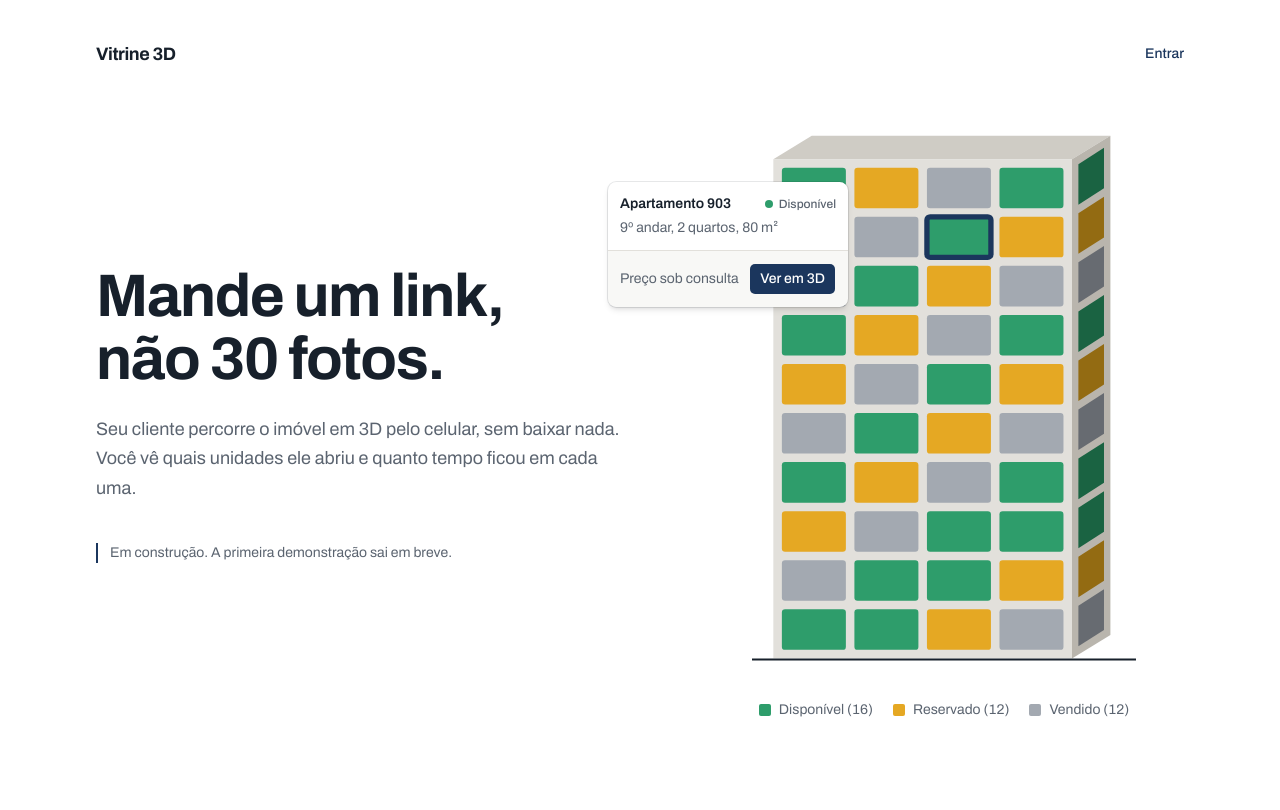
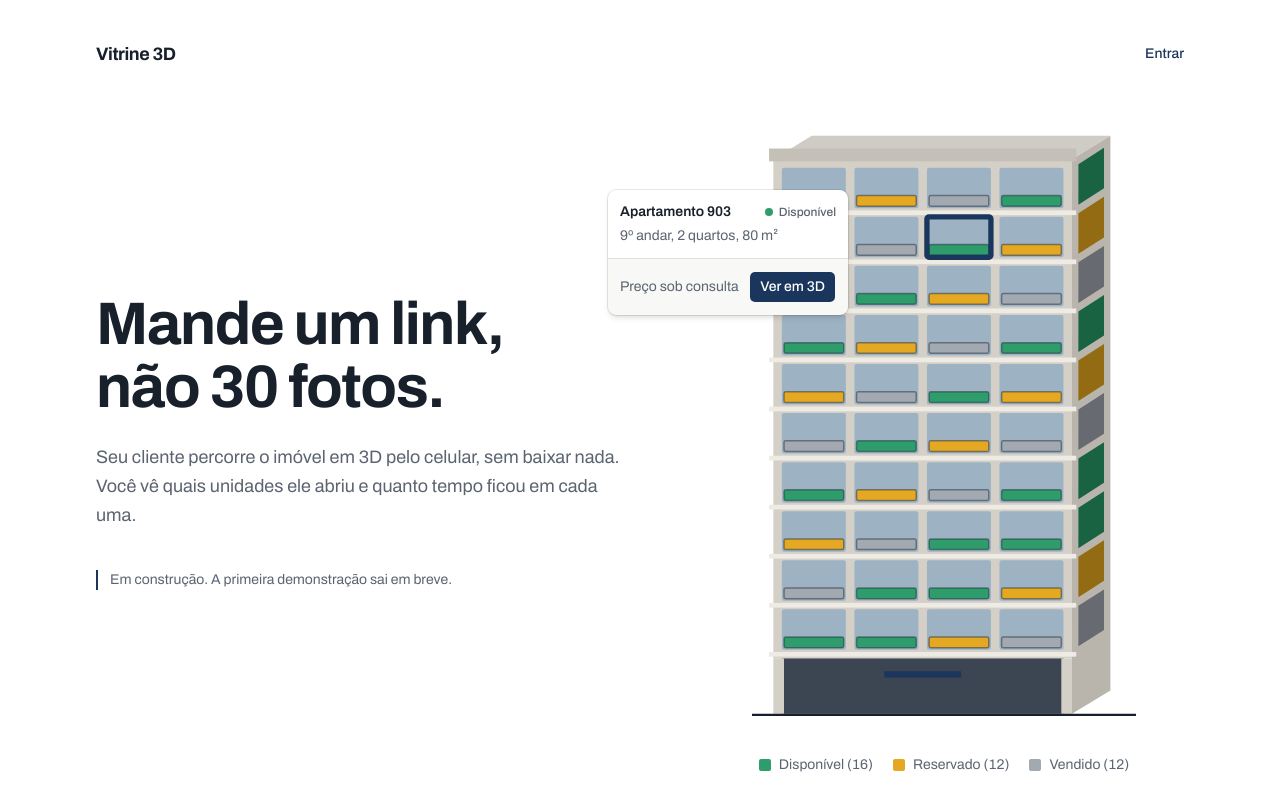
Before and after one commit to DiegoCarvalho-dev/vitrine3d, a Next.js app: page / in a window 1280 px wide. Shown: the top 810 px of the page. Built offline with nearby package versions, Linux system fonts and the light colour scheme.

Commit message:
feat(3d): aparência de edifício real no 3D e na ilustração (#12)
- Térreo, lajes, vidro, faixa de status na varanda, platibanda e casa de máquinas
- Luz de fim de tarde e sombra suave; memória da GPU liberada
- SVG da home e do painel com o mesmo visual

Closes #12

```diff
--- a/src/app/e/[slug]/page.tsx
+++ b/src/app/e/[slug]/page.tsx
@@ -126,6 +126,7 @@ export default async function TourPage({ params }: Props) {
           >
             {isBuilding ? (
               <TourBuilding
+                accentColor={brand}
                 floors={project.numero_andares!}
                 unitsPerFloor={project.unidades_por_andar!}
                 // Only what the 3D needs goes to the browser.
--- a/src/app/e/[slug]/tour-building.tsx
+++ b/src/app/e/[slug]/tour-building.tsx
@@ -69,10 +69,13 @@ export function TourBuilding({
   floors,
   unitsPerFloor,
   units,
+  accentColor,
 }: {
   floors: number;
   unitsPerFloor: number;
   units: TourUnit[];
+  /** The broker's brand color (entrance canopy). */
+  accentColor?: string;
 }) {
   const [selected, setSelected] = useState<SelectedUnit | null>(null);
   // null on the server (no document); true/false in the browser.
@@ -145,6 +148,7 @@ export function TourBuilding({
                 getNumber={getNumber}
                 selected={selected?.number ?? null}
                 onSelectUnit={setSelected}
+                accentColor={accentColor}
               />
             </Fallback3D>
           </div>
--- a/src/components/building-illustration.tsx
+++ b/src/components/building-illustration.tsx
@@ -20,6 +20,7 @@ const DEPTH_X = 18; // profundidade da lateral (perspectiva oblíqua)
 const DEPTH_Y = -11;
 const LEFT = 10;
 const TOP = 24;
+const LOBBY_H = 26; // térreo mais alto que um andar
 
 const fill = (status: UnitStatus) => `var(--status-${status})`;
 const shade = (status: UnitStatus) =>
@@ -55,7 +56,8 @@ export function BuildingIllustration({
   const facadeW = unitsPerFloor * UNIT_W + (unitsPerFloor + 1) * GAP;
   const facadeH = floors * UNIT_H + (floors + 1) * GAP;
   const right = LEFT + facadeW;
-  const bottom = TOP + facadeH;
+  const towerBottom = TOP + facadeH;
+  const bottom = towerBottom + LOBBY_H; // térreo envidraçado embaixo
 
   const count = { disponivel: 0, reservado: 0, vendido: 0 };
   for (let floor = 1; floor <= floors; floor++)
@@ -82,14 +84,60 @@ export function BuildingIllustration({
         points={`${right},${TOP} ${right + DEPTH_X},${TOP + DEPTH_Y} ${right + DEPTH_X},${bottom + DEPTH_Y} ${right},${bottom}`}
         fill="#b9b5ad"
       />
-      {/* Fachada */}
-      <rect x={LEFT} y={TOP} width={facadeW} height={facadeH} fill="#e2e0db" />
+      {/* Fachada (concreto) */}
+      <rect x={LEFT} y={TOP} width={facadeW} height={facadeH} fill="#d4d0c8" />
+      {/* Platibanda (cobertura) */}
+      <rect
+        x={LEFT - 2}
+        y={TOP - 5}
+        width={facadeW + 4}
+        height={6}
+        fill="#c4c0b8"
+      />
+      {/* Térreo: vidro escuro, pilares e marquise na cor da marca */}
+      <rect
+        x={LEFT + 4}
+        y={towerBottom}
+        width={facadeW - 8}
+        height={LOBBY_H}
+        fill="#3b4652"
+      />
+      <rect
+        x={LEFT}
+        y={towerBottom}
+        width={5}
+        height={LOBBY_H}
+        fill="#d4d0c8"
+      />
+      <rect
+        x={right - 5}
+        y={towerBottom}
+        width={5}
+        height={LOBBY_H}
+        fill="#d4d0c8"
+      />
+      <rect
+        x={LEFT + facadeW / 2 - 18}
+        y={towerBottom + 6}
+        width={36}
+        height={3}
+        // Broker's brand on the tour (sets --brand), theme color elsewhere.
+        style={{ fill: "var(--brand, var(--primary))" }}
+      />
 
       {rows.map((floor, row) => {
         const y = TOP + GAP + row * (UNIT_H + GAP);
         const lastStatus = statusAt(floor, unitsPerFloor);
         return (
           <g key={floor}>
+            {/* Laje aparente, um pouco para fora da fachada */}
+            <rect
+              x={LEFT - 2}
+              y={y + UNIT_H + GAP / 2 - 1}
+              width={facadeW + 4}
+              height={2.2}
+              fill="#eeebe5"
+            />
             {Array.from({ length: unitsPerFloor }, (_, i) => {
               const position = i + 1;
               const status = statusAt(floor, position);
@@ -98,17 +146,43 @@ export function BuildingIllustration({
                 highlighted?.floor === floor &&
                 highlighted.position === position;
               return status ? (
+                <g key={position}>
+                  {/* Vidro do apartamento */}
                   <rect
-                  key={position}
                     x={x}
                     y={y}
                     width={UNIT_W}
                     height={UNIT_H}
-                  rx={1.5}
+                    rx={1}
+                    fill="#9db3c4"
+                  />
+                  {/* Faixa da varanda na cor do status; o contorno separa o
+                      cinza de "vendido" do vidro azulado. */}
+                  <rect
+                    x={x + 1}
+                    y={y + UNIT_H - 6}
+                    width={UNIT_W - 2}
+                    height={5}
+                    rx={0.8}
                     style={{ fill: fill(status) }}
-                  stroke={isHighlighted ? "var(--primary)" : "none"}
-                  strokeWidth={isHighlighted ? 2.5 : 0}
+                    stroke="#17202b"
+                    strokeOpacity={0.45}
+                    strokeWidth={0.7}
                   />
+                  {/* Destaque por cima de tudo, para não ser cortado pela faixa */}
+                  {isHighlighted && (
+                    <rect
+                      x={x}
+                      y={y}
+                      width={UNIT_W}
+                      height={UNIT_H}
+                      rx={1}
+                      fill="none"
+                      stroke="var(--primary)"
+                      strokeWidth={2.5}
+                    />
+                  )}
+                </g>
               ) : (
                 <rect
                   key={position}
--- a/src/components/three/BuildingPreview.tsx
+++ b/src/components/three/BuildingPreview.tsx
@@ -1,6 +1,11 @@
 "use client";
 
-import { Edges, OrbitControls, useCursor } from "@react-three/drei";
+import {
+  ContactShadows,
+  Edges,
+  OrbitControls,
+  useCursor,
+} from "@react-three/drei";
 import { Canvas, type ThreeEvent, useThree } from "@react-three/fiber";
 import { useEffect, useMemo, useState } from "react";
 import {
@@ -42,7 +47,12 @@ type BuildingPreviewProps = {
   getNumber?: (floor: number, position: number) => string;
   selected?: string | null;
   onSelectUnit?: (unit: SelectedUnit) => void;
+  /** Cor de detalhe (marquise da entrada): a marca do corretor. */
+  accentColor?: string;
 };
+
+const LOBBY_H = 1.3; // térreo mais alto que os andares
+const CONCRETE = "#d4d0c8";
 // Se o dedo/mouse andou mais que isso entre apertar e soltar, foi para girar a
 // câmera, não para escolher uma unidade.
 const MAX_CLICK_DRAG_PX = 6;
@@ -56,8 +66,10 @@ export function BuildingPreview({
   getNumber,
   selected = null,
   onSelectUnit,
+  accentColor = SELECTED_EDGE,
 }: BuildingPreviewProps) {
-  const height = floors * (UNIT_H + GAP);
+  // Térreo + andares + cobertura.
+  const height = LOBBY_H + floors * (UNIT_H + GAP) + 1;
   const width = unitsPerFloor * (UNIT_W + GAP);
   // Raio da "esfera" que envolve o prédio: base para enquadrar e limitar o zoom.
   const radius = 0.5 * Math.hypot(width, height, UNIT_D);
@@ -80,8 +92,18 @@ export function BuildingPreview({
       <color attach="background" args={["#f2f1ee"]} />
       {/* Neblina da mesma cor do fundo: o chão "some" no horizonte, sem borda. */}
       <fog attach="fog" args={["#f2f1ee", height * 3, height * 8]} />
-      <hemisphereLight args={["#ffffff", "#b9b5ad", 2]} />
-      <directionalLight position={[8, 16, 10]} intensity={1.8} />
+      {/* Luz de fim de tarde: céu claro, sol baixo e quente pela direita. */}
+      <hemisphereLight args={["#f4f6fa", "#b9b5ad", 1.7]} />
+      <directionalLight
+        position={[10, 12, 8]}
+        intensity={2.1}
+        color="#fff0dc"
+      />
+      <directionalLight
+        position={[-8, 6, -6]}
+        intensity={0.5}
+        color="#dfe8f2"
+      />
 
       <Building
         floors={floors}
@@ -90,6 +112,18 @@ export function BuildingPreview({
         getNumber={getNumber}
         selected={selected}
         onSelectUnit={onSelectUnit}
+        accentColor={accentColor}
+      />
+      {/* Sombra suave no chão, calculada uma vez (frames={1}): quase de graça. */}
+      <ContactShadows
+        // New building size → new shadow (it is drawn only once).
+        key={`${floors}x${unitsPerFloor}`}
+        position={[0, 0.01, 0]}
+        scale={Math.max(width, UNIT_D) * 2.2}
+        far={height}
+        blur={2.5}
+        opacity={0.35}
+        frames={1}
       />
 
       {/* Chão */}
@@ -157,27 +191,77 @@ function Building({
   getNumber,
   selected,
   onSelectUnit,
+  accentColor,
 }: Required<
-  Pick<BuildingPreviewProps, "floors" | "unitsPerFloor" | "getStatus">
+  Pick<
+    BuildingPreviewProps,
+    "floors" | "unitsPerFloor" | "getStatus" | "accentColor"
+  >
 > &
   Pick<BuildingPreviewProps, "getNumber" | "selected" | "onSelectUnit">) {
   const [hovered, setHovered] = useState<string | null>(null);
   useCursor(hovered !== null); // mãozinha no desktop ao passar sobre uma unidade
 
-  // Uma geometria e um material por status, compartilhados por todas as caixas.
-  const geometry = useMemo(() => new BoxGeometry(UNIT_W, UNIT_H, UNIT_D), []);
-  const materials = useMemo(
+  // Geometrias e materiais compartilhados por todas as unidades (poucas
+  // alocações; o celular agradece).
+  const {
+    glassGeometry,
+    glassMaterial,
+    bandGeometry,
+    slabGeometry,
+    slabMaterial,
+  } = useMemo(
+    () => ({
+      glassGeometry: new BoxGeometry(
+        UNIT_W - 0.08,
+        UNIT_H - 0.1,
+        UNIT_D - 0.25,
+      ),
+      glassMaterial: new MeshStandardMaterial({
+        color: "#9db3c4",
+        roughness: 0.12,
+        metalness: 0.35,
+      }),
+      bandGeometry: new BoxGeometry(UNIT_W - 0.16, 0.26, 0.1),
+      slabGeometry: new BoxGeometry(1, 0.1, UNIT_D + 0.35),
+      slabMaterial: new MeshStandardMaterial({
+        color: "#e6e3dc",
+        roughness: 0.9,
+      }),
+    }),
+    [],
+  );
+  // Free the GPU memory when the 3D leaves the screen (R3F doesn't dispose
+  // objects passed as props).
+  useEffect(
+    () => () => {
+      glassGeometry.dispose();
+      glassMaterial.dispose();
+      bandGeometry.dispose();
+      slabGeometry.dispose();
+      slabMaterial.dispose();
+    },
+    [glassGeometry, glassMaterial, bandGeometry, slabGeometry, slabMaterial],
+  );
+  const bandMaterials = useMemo(
     () =>
       Object.fromEntries(
         UNIT_STATUSES.map((status) => [
           status,
           new MeshStandardMaterial({
             color: STATUS_HEX[status],
-            roughness: 0.8,
+            roughness: 0.5,
+            emissive: STATUS_HEX[status],
+            emissiveIntensity: 0.15, // keeps the status readable in the shade
           }),
         ]),
       ) as Record<UnitStatus, MeshStandardMaterial>,
     [],
+  );
+
+  useEffect(
+    () => () => Object.values(bandMaterials).forEach((m) => m.dispose()),
+    [bandMaterials],
   );
 
   const units = useMemo(
@@ -191,32 +275,82 @@ function Building({
     onSelectUnit?.(unit);
   }
 
-  const coreWidth = unitsPerFloor * (UNIT_W + GAP) - GAP * 2;
-  const coreHeight = floors * (UNIT_H + GAP) - GAP;
+  const coreWidth = unitsPerFloor * (UNIT_W + GAP) - GAP;
+  const towerHeight = floors * (UNIT_H + GAP);
+  const floorHeights = useMemo(
+    () => Array.from({ length: floors + 1 }, (_, i) => i * (UNIT_H + GAP)),
+    [floors],
+  );
 
   return (
     <group>
-      {/* Estrutura de concreto: aparece nos vãos entre as unidades. Não é clicável. */}
-      <mesh position={[0, coreHeight / 2, 0]} raycast={() => null}>
-        <boxGeometry args={[coreWidth, coreHeight, UNIT_D - 0.2]} />
-        <meshStandardMaterial color="#cfccc5" roughness={0.95} />
+      {/* Térreo: vidro escuro, pilares e marquise de entrada (cor da marca). */}
+      <group raycast={() => null}>
+        <mesh position={[0, LOBBY_H / 2, 0]} raycast={() => null}>
+          <boxGeometry args={[coreWidth - 0.3, LOBBY_H, UNIT_D - 0.6]} />
+          <meshStandardMaterial
+            color="#3b4652"
+            roughness={0.2}
+            metalness={0.4}
+          />
         </mesh>
-      {/* Laje da cobertura */}
-      <mesh position={[0, coreHeight + 0.08, 0]} raycast={() => null}>
-        <boxGeometry args={[coreWidth + GAP * 3, 0.16, UNIT_D + 0.15]} />
-        <meshStandardMaterial color="#b9b5ad" roughness={0.95} />
+        {[-1, 1].map((side) => (
+          <mesh
+            key={side}
+            position={[
+              (side * (coreWidth - 0.2)) / 2,
+              LOBBY_H / 2,
+              UNIT_D / 2 - 0.2,
+            ]}
+            raycast={() => null}
+          >
+            <boxGeometry args={[0.2, LOBBY_H, 0.2]} />
+            <meshStandardMaterial color={CONCRETE} roughness={0.9} />
+          </mesh>
+        ))}
+        <mesh
+          position={[0, LOBBY_H - 0.25, UNIT_D / 2 + 0.35]}
+          raycast={() => null}
+        >
+          <boxGeometry args={[Math.min(3, coreWidth * 0.6), 0.08, 1]} />
+          <meshStandardMaterial color={accentColor} roughness={0.6} />
+        </mesh>
+      </group>
+
+      <group position={[0, LOBBY_H, 0]}>
+        {/* Núcleo de concreto: aparece nos vãos entre os apartamentos. */}
+        <mesh position={[0, towerHeight / 2, -0.15]} raycast={() => null}>
+          <boxGeometry args={[coreWidth - 0.1, towerHeight, UNIT_D - 0.5]} />
+          <meshStandardMaterial color={CONCRETE} roughness={0.95} />
+        </mesh>
+        {/* Lajes aparentes entre os andares, um pouco para fora da fachada. */}
+        {floorHeights.map((y) => (
+          <mesh
+            key={y}
+            position={[0, y - GAP / 2, 0.05]}
+            geometry={slabGeometry}
+            material={slabMaterial}
+            scale={[coreWidth + 0.3, 1, 1]}
+            raycast={() => null}
+          />
+        ))}
+        {/* Cobertura: platibanda e casa de máquinas. */}
+        <mesh position={[0, towerHeight + 0.2, 0]} raycast={() => null}>
+          <boxGeometry args={[coreWidth + 0.3, 0.4, UNIT_D + 0.1]} />
+          <meshStandardMaterial color={CONCRETE} roughness={0.9} />
+        </mesh>
+        <mesh position={[0, towerHeight + 0.7, -0.3]} raycast={() => null}>
+          <boxGeometry args={[Math.min(2.4, coreWidth * 0.4), 0.6, 1.4]} />
+          <meshStandardMaterial color="#b9b5ad" roughness={0.9} />
         </mesh>
 
         {units.map(({ x, y, ...unit }) => {
           const isSelected = unit.number === selected;
           const isHovered = unit.number === hovered;
           return (
-          <mesh
+            <group
               key={unit.number}
-            name={`unidade-${unit.number}`}
               position={[x, y, 0]}
-            geometry={geometry}
-            material={materials[unit.status]}
               onClick={(event) => handleClick(event, unit)}
               onPointerOver={(event) => {
                 event.stopPropagation();
@@ -228,6 +362,12 @@ function Building({
                 )
               }
             >
+              {/* Janela de vidro (o apartamento). */}
+              <mesh
+                name={`unidade-${unit.number}`}
+                geometry={glassGeometry}
+                material={glassMaterial}
+              >
                 {(isSelected || isHovered) && (
                   <Edges
                     color={isSelected ? SELECTED_EDGE : "#17202b"}
@@ -235,8 +375,16 @@ function Building({
                   />
                 )}
               </mesh>
+              {/* Faixa da varanda na cor do status: lê-se de longe sem pintar o prédio. */}
+              <mesh
+                position={[0, -UNIT_H / 2 + 0.16, UNIT_D / 2 - 0.08]}
+                geometry={bandGeometry}
+                material={bandMaterials[unit.status]}
+              />
+            </group>
           );
         })}
       </group>
+    </group>
   );
 }
```
Lines whose indentation alone changed are shown as unchanged.
